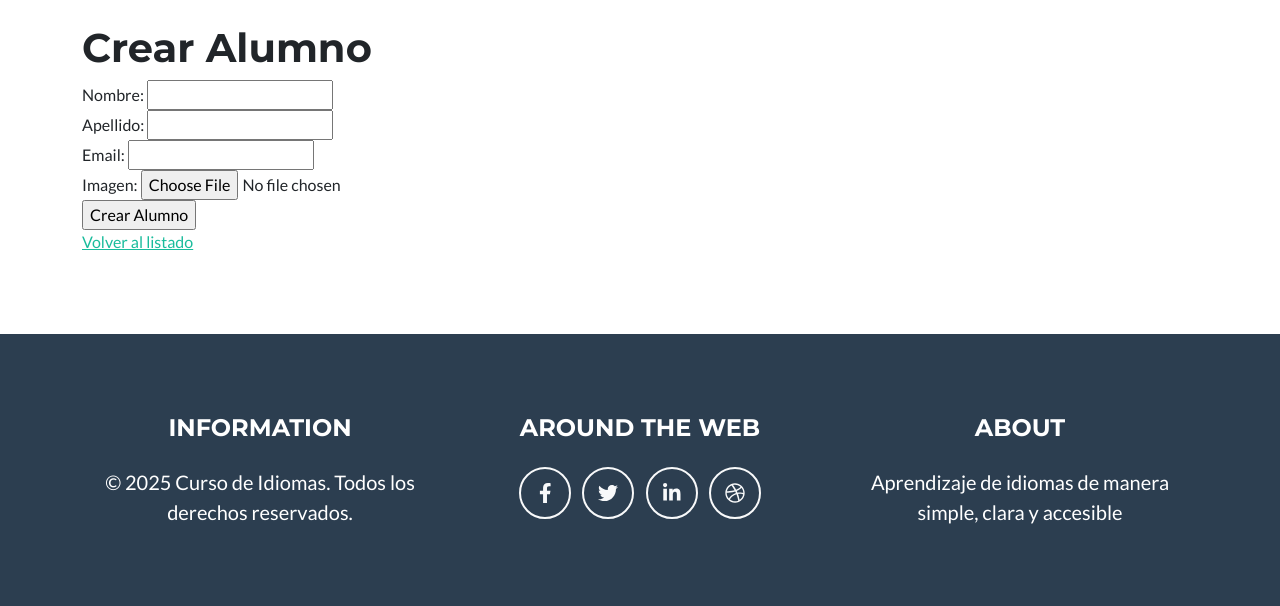
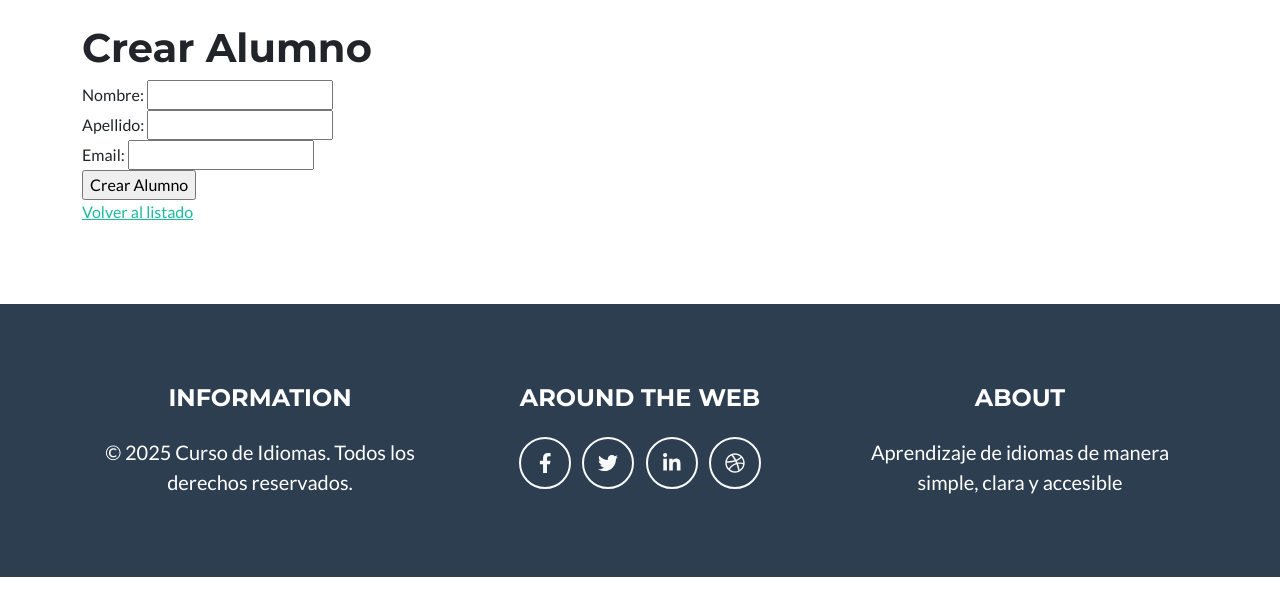
Before and after one commit to Mari4n24/Curso_idiomas_MariangelRoman, a Django app: page /curso/alumnos/crear/ in a window 1280 px wide. Shown: the part 104-710 px from the top of the page. Run offline with Django 5.2, Linux system fonts and the light colour scheme; the visitor is signed in with stand-in values (Sample User, id 1); some libraries are stand-ins or nearby versions.

Commit message:
Se eliminaron las imágenes de alumnos y profesores en models, forms, views y templates; ahora solo se usan los iconos.

```diff
--- a/curso/forms.py
+++ b/curso/forms.py
@@ -15,12 +15,12 @@ class CursoForm(forms.ModelForm):
 class AlumnoForm(forms.ModelForm):
     class Meta:
         model = Alumno
-        fields = ['nombre', 'apellido', 'email', 'imagen']
+        fields = ['nombre', 'apellido', 'email']
 
 class ProfesorForm(forms.ModelForm):
     class Meta:
         model = Profesor
-        fields = ['nombre', 'especialidad', 'cursos', 'imagen']
+        fields = ['nombre', 'especialidad', 'cursos']
         widgets = {
             'cursos': forms.CheckboxSelectMultiple(),
         }
--- a/curso/models.py
+++ b/curso/models.py
@@ -13,7 +13,6 @@ class Alumno(models.Model):
     nombre = models.CharField(max_length=50)
     apellido = models.CharField(max_length=50)
     email = models.EmailField()
-    imagen = models.ImageField(upload_to='alumnos/', blank=True, null=True)
 
     def __str__(self):
         return f'{self.nombre} {self.apellido}'
@@ -22,7 +21,6 @@ class Profesor(models.Model):
     nombre = models.CharField(max_length=50)
     especialidad = models.CharField(max_length=30)
     cursos = models.ManyToManyField(Curso, blank=True)
-    imagen = models.ImageField(upload_to='profesores/', blank=True, null=True)
 
     def __str__(self):
         return f'{self.nombre}'
--- a/curso/templates/alumno/crear_alumno.html
+++ b/curso/templates/alumno/crear_alumno.html
@@ -9,7 +9,6 @@
     Nombre: <input type="text" name="nombre"><br>
     Apellido: <input type="text" name="apellido"><br>
     Email: <input type="text" name="email"><br>
-    Imagen: <input type="file" name="imagen"><br>
     <input type="submit" value="Crear Alumno">
 </form>
 
--- a/curso/templates/alumno/listar_alumnos.html
+++ b/curso/templates/alumno/listar_alumnos.html
@@ -30,11 +30,6 @@
                         <strong>Email:</strong> {{ alumno.email }}
                     </p>
 
-                    {% if alumno.foto %}
-                        <img src="{{ alumno.foto }}" alt="Foto de {{ alumno.nombre }}" class="alumno-foto">
-                    {% endif %}
-
-
                     <div class="alumno-actions">
                         <a href="{% url 'editar_alumno' alumno.id %}" class="btn-edit">Editar</a>
                         <a href="{% url 'borrar_alumno' alumno.id %}" class="btn-delete">Borrar</a>
--- a/curso/views.py
+++ b/curso/views.py
@@ -57,7 +57,7 @@ def listar_alumnos(request):
 @login_required
 def crear_alumno(request):
     if request.method == 'POST':
-        form = AlumnoForm(request.POST, request.FILES)
+        form = AlumnoForm(request.POST)
         if form.is_valid():
             form.save()
             return redirect('listar_alumnos')
@@ -99,7 +99,7 @@ def listar_profesores(request):
 @login_required
 def crear_profesor(request):
     if request.method == 'POST':
-        form = ProfesorForm(request.POST, request.FILES)
+        form = ProfesorForm(request.POST)
         if form.is_valid():
             form.save()
             return redirect('listar_profesores')
```
Also changed, not shown: curso/migrations/0008_remove_alumno_imagen_remove_profesor_imagen.py (added).
